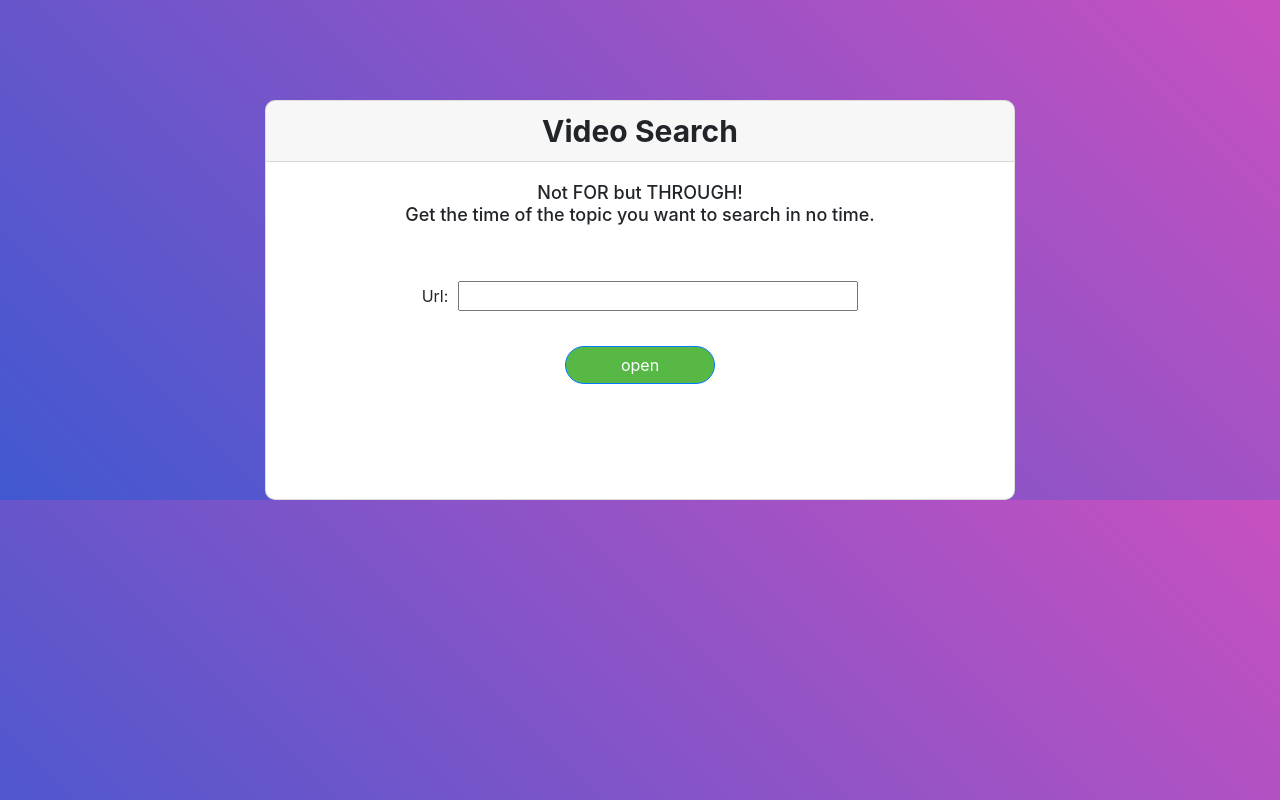
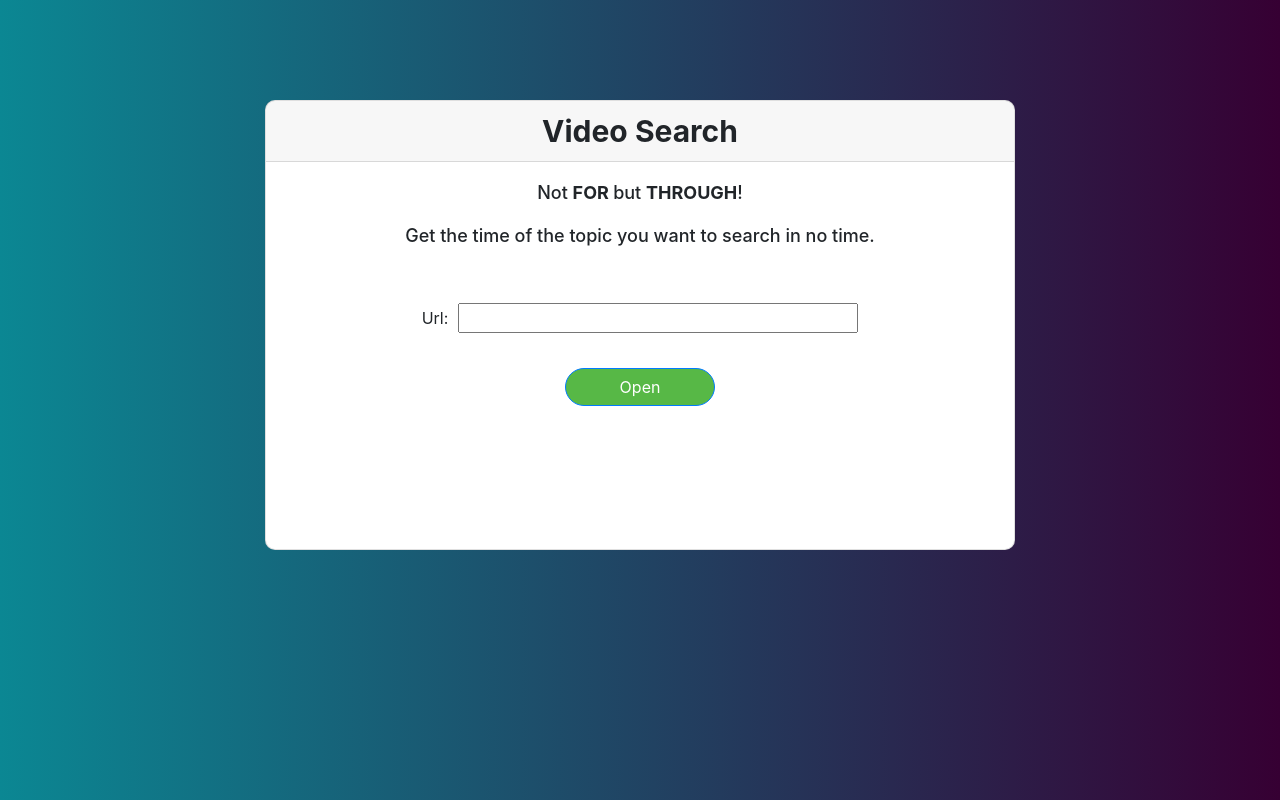
Before and after one commit to gurpreetsingh00885/studyclub, a Django app: page /site/vsearch/ in a window 1280 px wide. Run offline with Django 3.2, Linux system fonts and the light colour scheme; some libraries are stand-ins or nearby versions.

Commit message:
Change UI

```diff
--- a/studyclub/static/home/css/vidSearch.css
+++ b/studyclub/static/home/css/vidSearch.css
@@ -1,12 +1,12 @@
 body{
-	background: linear-gradient(-135deg, #c850c0, #4158d0);
+	background: -webkit-linear-gradient(-180deg, #360033, #0b8793);
 }
 
 .card{
 	margin-top: 100px;
 	border-radius: 10px;
 	width: 750px;
-	height: 400px;
+	height: 450px;
 }
 
 .card-header{
--- a/templates/home/index.html
+++ b/templates/home/index.html
@@ -22,7 +22,7 @@
   </div>
 </div><br><br>
 <a href="login.html"><button type="submit">Login</button></a><br><br>
-<a href="#"><button type="submit">Search Here</button>
+<a href="/site/vsearch/"><button type="submit">Video Search</button>
   </center>
 
 </body>
--- a/templates/vidsearch/index.html
+++ b/templates/vidsearch/index.html
@@ -10,7 +10,8 @@
 <div class="card">
   <h5 class="card-header">Video Search</h5>
   <div class="card-body">
-    <h5 class="card-title">Not FOR but THROUGH!
+    <h5 class="card-title">Not <b>FOR </b>but <b>THROUGH</b>!
+<br>
 <br>
 Get the time of the topic you want to search in no time.
 <br>
@@ -19,7 +20,7 @@
     <form action = "." method="post">
 			{% csrf_token %}
 			{{ form }}<br>
-			<input type="submit" class="btn btn-primary" value="open"/>
+			<input type="submit" class="btn btn-primary" value="Open"/>
 		</form></p>
   </div>
 </div>
```
Also changed, not shown: templates/vidsearch/view.html (+26 -3 lines).
